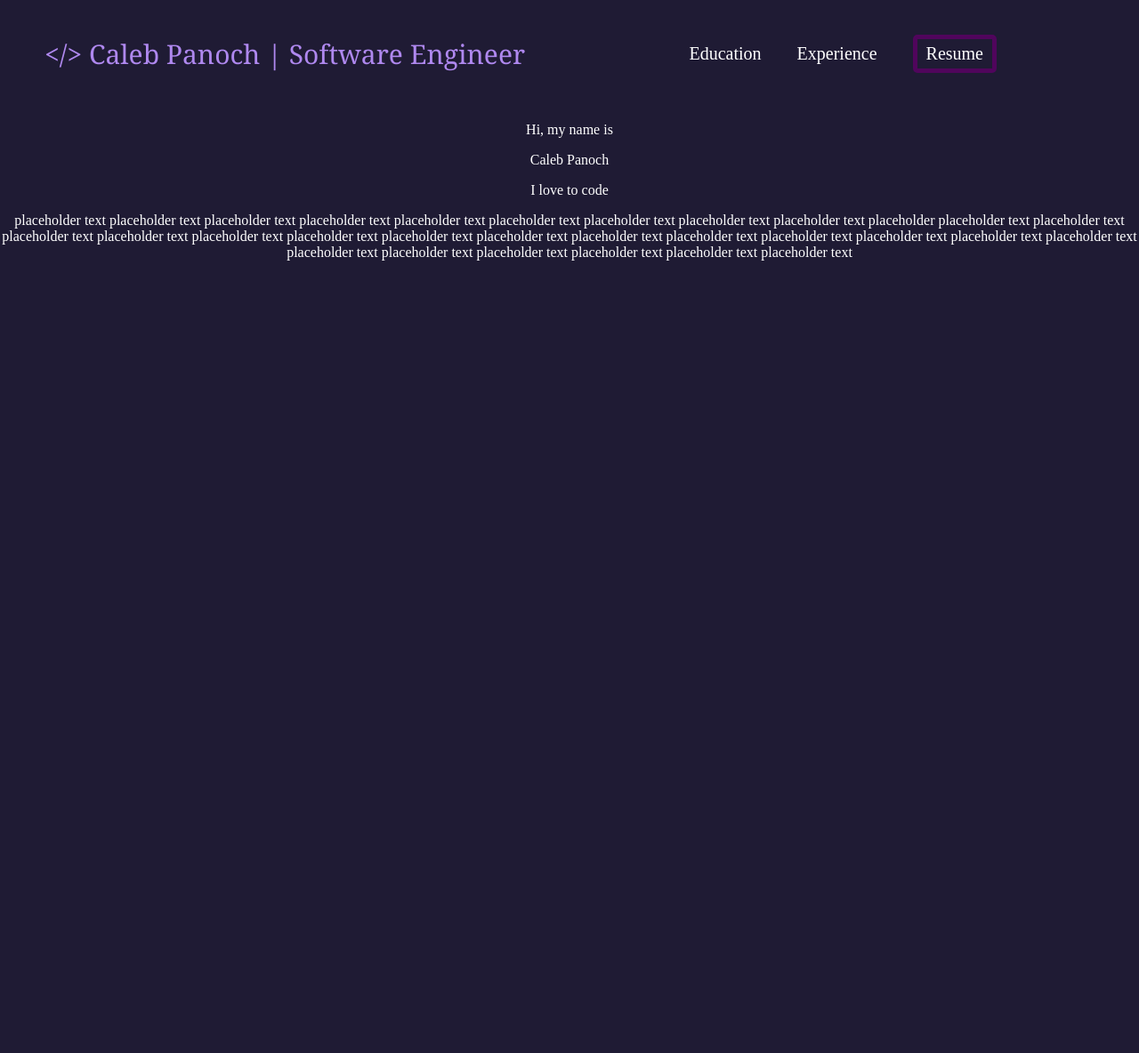
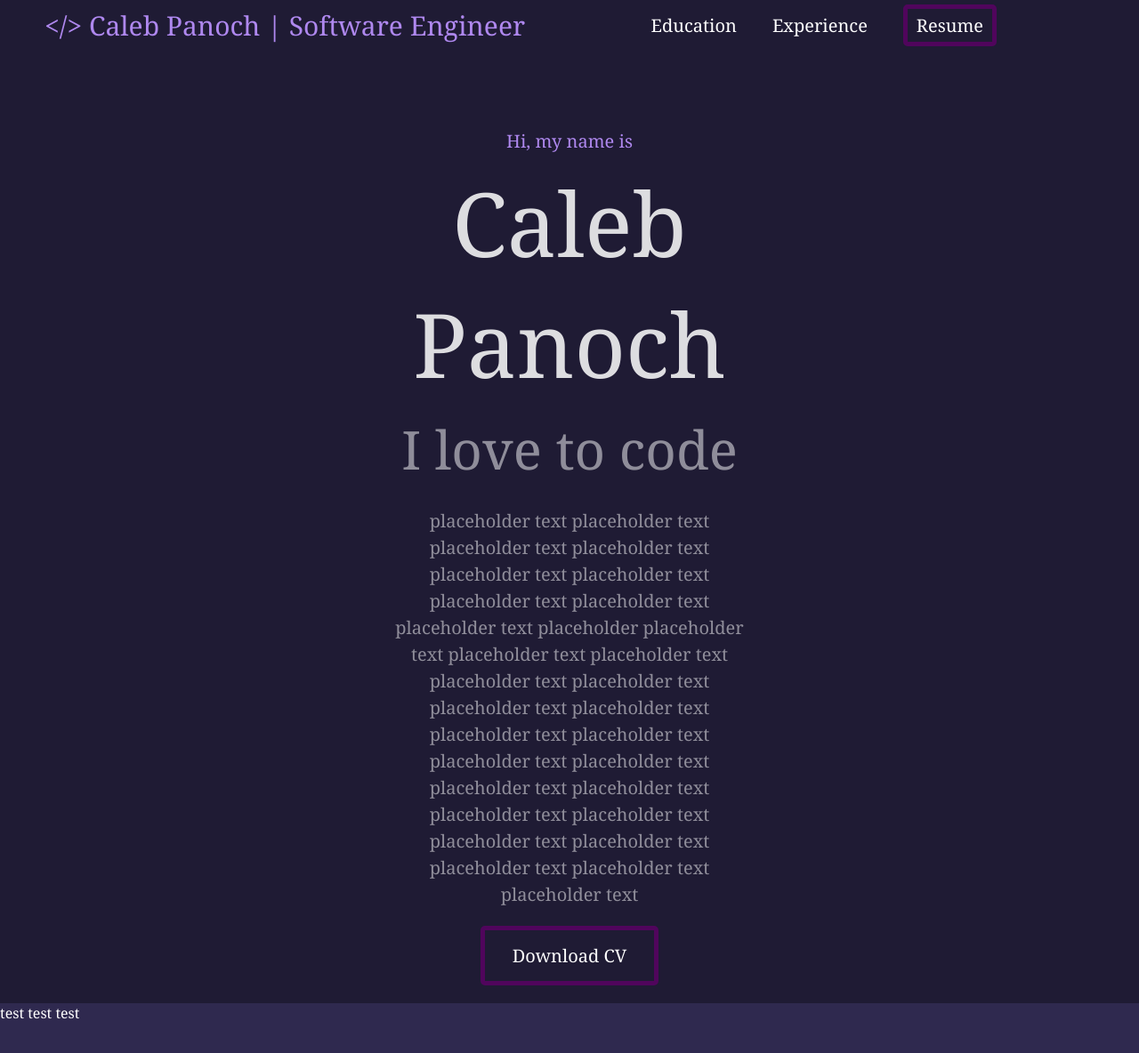
Before and after one commit to calebpanoch/personal-website, a Vue app: page / in a window 1280 px wide. Shown: the top 1184 px of the page at 89% size. Before the commit the page ends 800 px from the top, so only its background shows below. Built offline with nearby package versions, Linux system fonts and the light colour scheme.

Commit message:
Create BIO
Created bio in the middle of the screen. Added resume pdf and updated links to point to resume.

```diff
--- a/src/App.vue
+++ b/src/App.vue
@@ -2,25 +2,29 @@
 
 <template>
   <div class="navbar">
-    <p id="full-name">&lt;/&gt; Caleb Panoch | Software Engineer</p>
+    <p class="full-name">&lt;/&gt; Caleb Panoch | Software Engineer</p>
     <div class="navlinks">
       <a>Education</a>
       <a>Experience</a>
-      <a class="button-link">Resume</a>
+      <a class="button-link" href="CalebPanochResume.pdf">Resume</a>
     </div>
   </div>
   <div class="main">
-    <p>Hi, my name is</p>
-    <p>Caleb Panoch</p>
-    <p>I love to code</p>
-    <p>
-      placeholder text placeholder text placeholder text placeholder text placeholder text placeholder text placeholder text placeholder text placeholder text placeholder
-      placeholder text placeholder text placeholder text placeholder text placeholder text placeholder text placeholder text placeholder text placeholder text placeholder text
-      placeholder text placeholder text placeholder text placeholder text placeholder text placeholder text placeholder text placeholder text placeholder text placeholder text
-    </p>
+    <div class="bio">
+      <p class="intro">Hi, my name is</p>
+      <p class="name">Caleb Panoch</p>
+      <p class="dynamic-bio">I love to code</p>
+      <p class="description">
+        placeholder text placeholder text placeholder text placeholder text placeholder text placeholder text placeholder text placeholder text placeholder text placeholder
+        placeholder text placeholder text placeholder text placeholder text placeholder text placeholder text placeholder text placeholder text placeholder text placeholder text
+        placeholder text placeholder text placeholder text placeholder text placeholder text placeholder text placeholder text placeholder text placeholder text placeholder text
+      </p>
+      <a class="button-link-2" href="CalebPanochResume.pdf">Download CV</a>
+    </div>
+
   </div>
   <div class="experience">
-
+    test test test
   </div>
 </template>
 
@@ -30,26 +34,91 @@
 }
 
 
-body {
+html, body {
+  font-family: georgia, sans-serif;
   color: #FFF;
   background: #1f1b34;
   margin: 0px;
+  height: 100%;
 }
 
 .main {
+  width: 100%;
+  min-height: 100vh;
   text-align: center;
+  display: flex;
+  flex-direction: column;
+  align-items: center;
+}
+
+.experience {
+  background: #2f294f;
+  min-height: 50vh;
+}
+
+.bio {
+  height: 100%;
+  width: 40%;
+  margin-top: 15vh;
+  display: flex;
+  flex-direction: column;
+  align-items: center;
+  padding: 20px;
+}
+.bio p {
+  margin: 0;
+  padding: 5px;
+}
+.bio .intro{
+  color: #af88ef;
+  font-size: 20px;
+}
+.bio .name {
+  opacity: .85;
+  font-size: 100px;
+}
+.bio .dynamic-bio {
+  opacity: .5;
+  font-size: 60px;
+}
+.bio .description {
+  text-align: center;
+  opacity: .5;
+  font-size: 20px;
+  line-height: 1.5;
+  padding: 20px;
+}
+.button-link-2 {
+  font-size: 20px;
+  padding: 15px;
+  border: 5px solid #50055c;
+  color: #fff;
+  width: 200px;
+  text-decoration: none;
+  border-radius: 5px;
+  cursor: pointer;
+}
+.button-link-2:hover {
+  background: #af88ef;
+  border: 5px solid #af88ef;
 }
 
 .navbar {
+  position: fixed;
+  top: 0;
+  left: 0;
+  width: 100%;
+  height: 7%;
+  z-index: 9999;
+  background: #1f1b34;
+
   padding: 10px;
-  width: 100%;
   display: flex;
   justify-content: center;
   align-items: center;
   align-content: center;
   gap: 20px;
 }
-
 .navlinks {
   display: flex;
   justify-content: center;
@@ -58,12 +127,10 @@ body {
   gap: 40px;
   padding-right: 150px;
 }
-
 .navlinks a {
   cursor: pointer;
   font-size: 20px;
 }
-
 .button-link {
   padding: 5px 10px;
   border: 5px solid #50055c;
@@ -73,10 +140,11 @@ body {
   cursor: pointer;
 }
 .button-link:hover {
+  background: #af88ef;
   border: 5px solid #af88ef;
 }
 
-#full-name {
+.navbar .full-name {
   color: #af88ef;
   font-family: georgia, sans-serif;
   margin-right: auto;
@@ -84,7 +152,7 @@ body {
   font-size: 30px;
 }
 
-@media (max-width: 1000px) {
+@media (max-width: 1100px) {
   .navlinks {
     padding-right: 50px;
     gap: 20px;
@@ -94,7 +162,7 @@ body {
     font-size: 10px;
   }
 
-  #full-name {
+  .navbar .full-name {
     font-size: 20px;
     white-space: nowrap;
     padding-left: 20px;
@@ -104,17 +172,23 @@ body {
     border: 2px solid #50055c;
   }
   .button-link:hover {
+    background: #af88ef;
     border: 2px solid #af88ef;
   }
 }
 
-@media (max-width: 500px) {
+@media (max-width: 600px) {
+  .navlinks {
+    padding-right: 25px;
+    gap: 10px;
+  }
+
   .navlinks a {
     font-size: 5px;
   }
 
-  #full-name {
-    font-size: 10px;
+  .navbar .full-name {
+    font-size: 11px;
     white-space: nowrap;
   }
 
@@ -122,6 +196,7 @@ body {
     border: 1px solid #50055c;
   }
   .button-link:hover {
+    background: #af88ef;
     border: 1px solid #af88ef;
   }
 }
```
Also changed, not shown: 1 other file (tests, documents, lock files or other folders).
